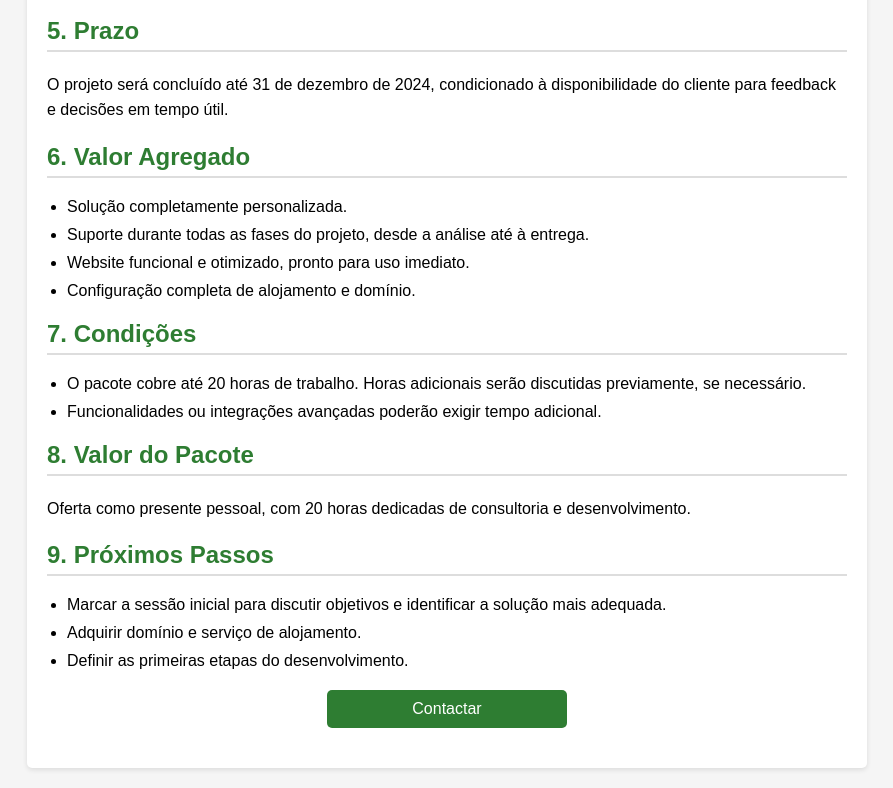
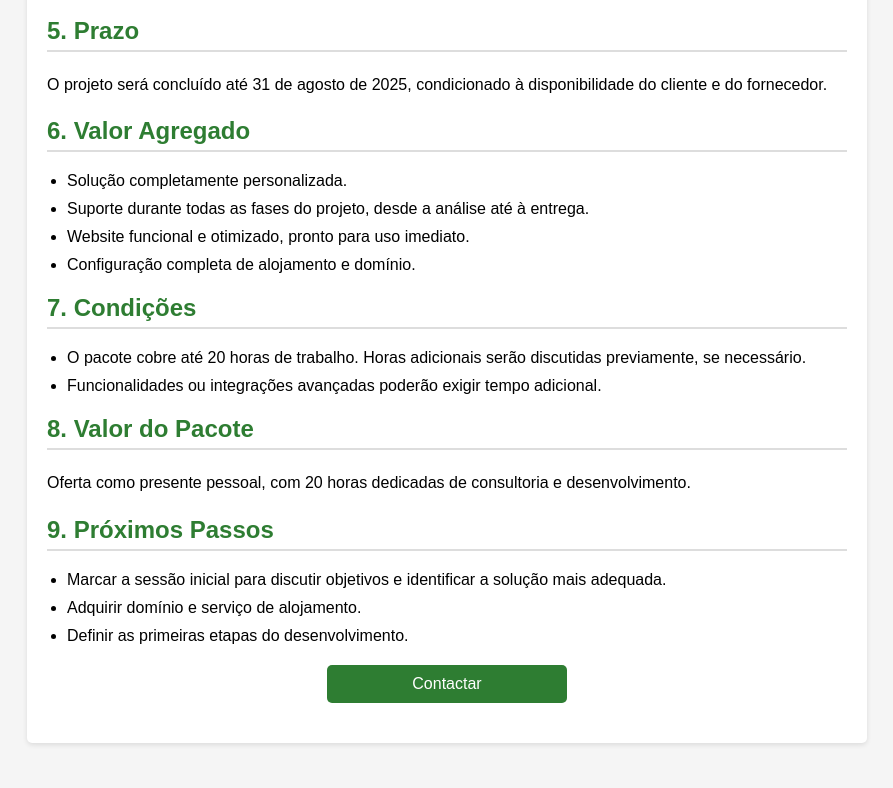
Before and after one commit to jferr0/da-neta, a plain HTML site: page index.html in a window 1280 px wide. Shown: the part 1250-2038 px from the top of the page, without its empty margins (193-1086 px from the left). After the commit the page ends 2013 px from the top, so only its background shows below. Drawn offline with Linux system fonts and the light colour scheme.

Commit message:
Correção da data

```diff
--- a/index.html
+++ b/index.html
@@ -125,7 +125,7 @@
         </section>
         <section>
             <h2>5. Prazo</h2>
-            <p>O projeto será concluído até 31 de dezembro de 2024, condicionado à disponibilidade do cliente para feedback e decisões em tempo útil.</p>
+            <p>O projeto será concluído até 31 de agosto de 2025, condicionado à disponibilidade do cliente e do fornecedor.</p>
         </section>
         <section>
             <h2>6. Valor Agregado</h2>
```
